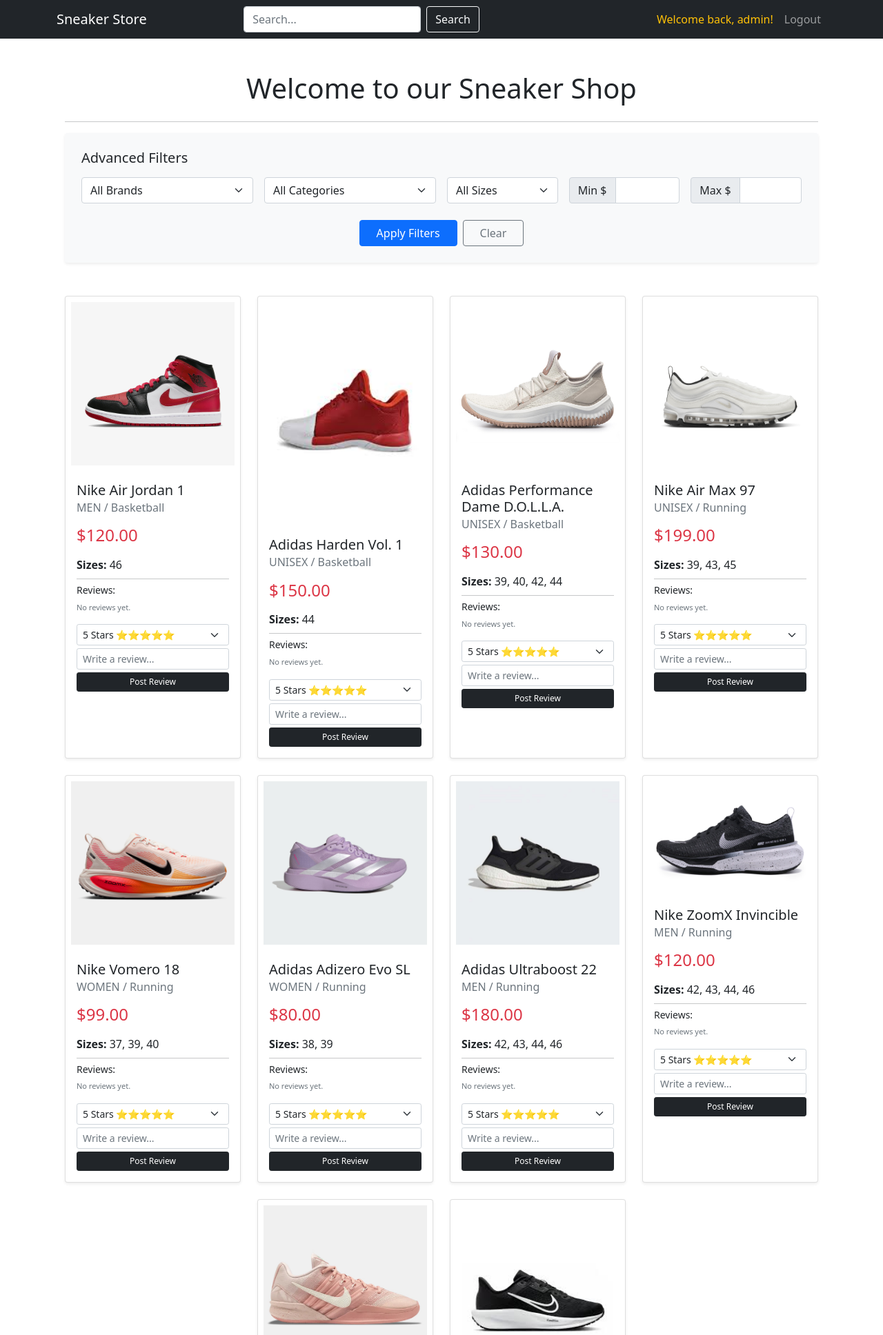
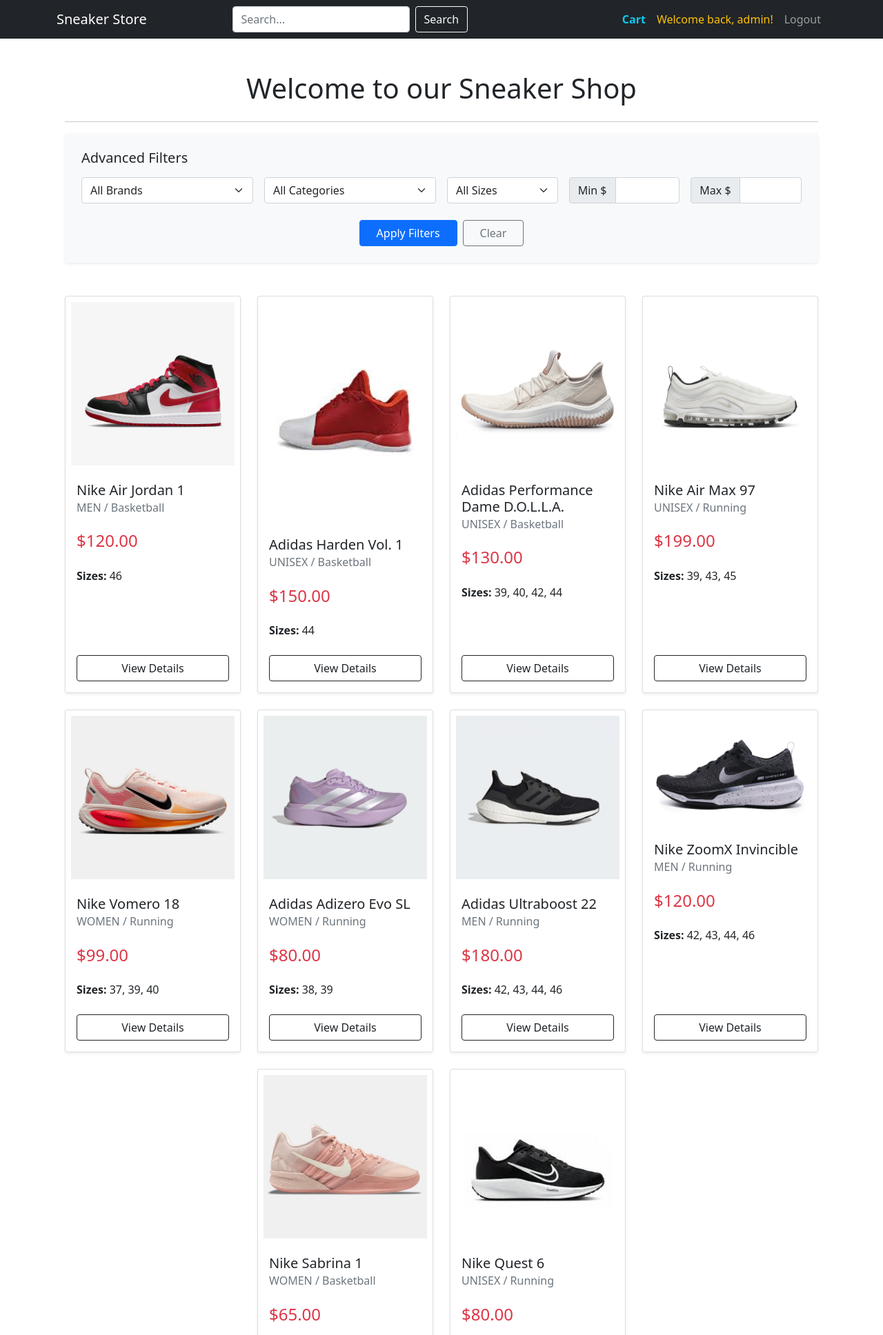
Before and after one commit to tkaloudis7/sneakers_project, a Django app: page / in a window 1280 px wide. Shown: the top 1936 px of the page at 69% size. Run offline with Django 5.2, Linux system fonts and the light colour scheme; a user stored in the database is signed in; data comes from the database, SQL or seed files in the repository; both versions use the stored data as it was after the commit; data that the repository does not hold is empty.

Commit message:
cart, checkout, product details

```diff
--- a/config/urls.py
+++ b/config/urls.py
@@ -11,8 +11,14 @@ urlpatterns = [
     path('logout/', views.logout_view, name='logout'),
     path('profile/', views.profile_view, name='profile'),
     path('', views.home, name='home'),
+    path('product/<int:sneaker_id>/', views.product_detail, name='product_detail'),
     path('add-review/<int:sneaker_id>/', views.add_review, name='add_review'),
     path('delete-review/<int:review_id>/', views.delete_review, name='delete_review'),
+    path('add-to-cart/<int:sneaker_id>/', views.add_to_cart, name='add_to_cart'),
+    path('cart/', views.cart_view, name='cart_view'),
+    path('update-cart/<int:item_id>/', views.update_cart, name='update_cart'),
+    path('remove-from-cart/<int:item_id>/', views.remove_from_cart, name='remove_from_cart'),
+    path('checkout/', views.checkout_view, name='checkout'),
 ]
 
 if settings.DEBUG:
--- a/store/views.py
+++ b/store/views.py
@@ -1,7 +1,7 @@
 from django.shortcuts import render, redirect, get_object_or_404
 from django.contrib.auth.forms import UserCreationForm, AuthenticationForm
 from django.contrib.auth import login, logout
-from .models import Sneaker, Category, Size, Review
+from .models import Sneaker, Category, Size, Review, Cart, CartItem
 from django.contrib.auth.decorators import login_required
 from django.db.models import Q
 
@@ -26,7 +26,6 @@ def login_view(request):
             return redirect('/')
     else:
         form = AuthenticationForm()
-
     return render(request, 'login.html', {'form': form})
 
 
@@ -35,7 +34,6 @@ def home(request):
     categories = Category.objects.all()
     all_sizes = Size.objects.all()
 
-    #parameters
     query = request.GET.get('q')
     category_id = request.GET.get('category')
     brand = request.GET.get('brand')
@@ -43,7 +41,7 @@ def home(request):
     min_price = request.GET.get('min_price')
     max_price = request.GET.get('max_price')
 
-    #filters
+#filters
     if query:
         all_sneakers = all_sneakers.filter(Q(brand__icontains=query) | Q(name__icontains=query))
     if category_id:
@@ -57,7 +55,6 @@ def home(request):
     if max_price:
         all_sneakers = all_sneakers.filter(price__lte=max_price)
 
-    #recommendations
     if category_id:
         recommendations = Sneaker.objects.filter(subcategory__category_id=category_id).order_by('?')[:3]
     elif query:
@@ -67,7 +64,6 @@ def home(request):
     else:
         recommendations = Sneaker.objects.order_by('?')[:3]
 
-    #reviews of the user
     user_reviewed_sneakers = []
     if request.user.is_authenticated:
         user_reviewed_sneakers = Review.objects.filter(user=request.user).values_list('sneaker_id', flat=True)
@@ -85,14 +81,25 @@ def logout_view(request):
     logout(request)
     return redirect('/')
 
-
-# profile view (only for users)
+#profile view
 @login_required(login_url='/login/')
 def profile_view(request):
     return render(request, 'profile.html')
 
+#product details page
+def product_detail(request, sneaker_id):
+    sneaker = get_object_or_404(Sneaker, id=sneaker_id)
+    has_reviewed = False
+    if request.user.is_authenticated:
+        has_reviewed = Review.objects.filter(sneaker=sneaker, user=request.user).exists()
 
-#reviews saving
+    context = {
+        'sneaker': sneaker,
+        'has_reviewed': has_reviewed
+    }
+    return render(request, 'store/product_detail.html', context)
+
+#review management
 @login_required(login_url='/login/')
 def add_review(request, sneaker_id):
     if request.method == "POST":
@@ -104,9 +111,7 @@ def add_review(request, sneaker_id):
         except (ValueError, TypeError):
             rating = 5
 
-        #checking if the user has already reviewed the product
         has_reviewed = Review.objects.filter(sneaker_id=sneaker_id, user=request.user).exists()
-
         if comment and not has_reviewed:
             Review.objects.create(
                 sneaker_id=sneaker_id,
@@ -114,13 +119,93 @@ def add_review(request, sneaker_id):
                 comment=comment,
                 rating=rating
             )
-    return redirect('/')
+    return redirect('product_detail', sneaker_id=sneaker_id)
 
-#delete review
 @login_required(login_url='/login/')
 def delete_review(request, review_id):
     if request.method == "POST":
         review = get_object_or_404(Review, id=review_id)
+        sneaker_id = review.sneaker.id
         if request.user == review.user:
             review.delete()
-    return redirect('/')
+    return redirect('product_detail', sneaker_id=sneaker_id)
+
+#cart
+@login_required(login_url='/login/')
+def add_to_cart(request, sneaker_id):
+    if request.method == "POST":
+        sneaker = get_object_or_404(Sneaker, id=sneaker_id)
+        selected_size = request.POST.get('size') #get size
+
+        try:
+            quantity = int(request.POST.get('quantity', 1))
+        except ValueError:
+            quantity = 1
+
+        #max quantity 10
+        if quantity > 10:
+            quantity = 10
+        elif quantity < 1:
+            quantity = 1
+
+        cart, created = Cart.objects.get_or_create(user=request.user)
+
+        cart_item, item_created = CartItem.objects.get_or_create(
+            cart=cart,
+            sneaker=sneaker,
+            selected_size=selected_size,
+            defaults={'quantity': quantity}
+        )
+
+        if not item_created:
+            cart_item.quantity += quantity
+            if cart_item.quantity > 10:
+                cart_item.quantity = 10
+            cart_item.save()
+
+    return redirect('cart_view')
+
+@login_required(login_url='/login/')
+def cart_view(request):
+    cart, created = Cart.objects.get_or_create(user=request.user)
+    total_cart_price = sum(item.total_price for item in cart.items.all())
+
+    context = {
+        'cart': cart,
+        'total_cart_price': total_cart_price
+    }
+    return render(request, 'store/cart.html', context)
+
+@login_required(login_url='/login/')
+def update_cart(request, item_id):
+    if request.method == "POST":
+        cart_item = get_object_or_404(CartItem, id=item_id, cart__user=request.user)
+        try:
+            new_quantity = int(request.POST.get('quantity'))
+        except ValueError:
+            new_quantity = 1
+
+        if new_quantity > 10:
+            new_quantity = 10
+        elif new_quantity < 1:
+            new_quantity = 1
+
+        cart_item.quantity = new_quantity
+        cart_item.save()
+    return redirect('cart_view')
+
+@login_required(login_url='/login/')
+def remove_from_cart(request, item_id):
+    if request.method == "POST":
+        cart_item = get_object_or_404(CartItem, id=item_id, cart__user=request.user)
+        cart_item.delete()
+    return redirect('cart_view')
+
+#checkout simulation
+@login_required(login_url='/login/')
+def checkout_view(request):
+    if request.method == "POST":
+        cart = get_object_or_404(Cart, user=request.user)
+        cart.items.all().delete()
+        return render(request, 'store/checkout_success.html')
+    return redirect('cart_view')
--- a/templates/layout.html
+++ b/templates/layout.html
@@ -19,6 +19,11 @@
 
       <ul class="navbar-nav ms-auto">
         {% if user.is_authenticated %}
+
+        <li class="nav-item">
+          <a class="nav-link text-info fw-bold" href="{% url 'cart_view' %}">Cart</a>
+        </li>
+
         <li class="nav-item">
           <a class="nav-link text-warning" href="/profile/">Welcome back, {{ user.username }}!</a>
         </li>
--- a/templates/store/home.html
+++ b/templates/store/home.html
@@ -64,11 +64,18 @@
         {% for sneaker in sneakers %}
         <div class="col">
             <div class="card h-100 shadow-sm">
+
+                <a href="{% url 'product_detail' sneaker.id %}">
                     {% if sneaker.image %}
                     <img src="{{ sneaker.image.url }}" class="card-img-top p-2" alt="{{ sneaker.name }}">
                     {% endif %}
-                <div class="card-body">
+                </a>
+
+                <div class="card-body d-flex flex-column">
+
+                    <a href="{% url 'product_detail' sneaker.id %}" class="text-decoration-none text-dark">
                         <h5 class="card-title">{{ sneaker.brand }} {{ sneaker.name }}</h5>
+                    </a>
                     <h6 class="card-subtitle mb-2 text-muted">
                         {{ sneaker.subcategory.category.name }} / {{ sneaker.subcategory.name }}
                     </h6>
@@ -81,50 +88,9 @@
                         {% endfor %}
                     </p>
 
-                    <hr class="mt-2 mb-2">
-
-                    <h6 style="font-size: 14px;">Reviews:</h6>
-                    {% for review in sneaker.reviews.all %}
-                    <div class="d-flex justify-content-between align-items-center mb-1">
-                        <p class="mb-0" style="font-size: 12px;">
-                            <strong>{{ review.user.username }}:</strong> {{ review.comment }} ({{ review.rating }}★)
-                        </p>
-
-                        {% if user == review.user %}
-                        <form method="POST" action="{% url 'delete_review' review.id %}" style="display:inline;">
-                            {% csrf_token %}
-                            <button type="submit" class="btn btn-sm text-danger p-0 ms-2" style="font-size: 11px; background:none; border:none;" title="Delete Review">
-                                ❌
-                            </button>
-                        </form>
-                        {% endif %}
+                    <div class="mt-auto pt-3">
+                        <a href="{% url 'product_detail' sneaker.id %}" class="btn btn-outline-dark w-100">View Details</a>
                     </div>
-                    {% empty %}
-                    <p class="text-muted mb-1" style="font-size: 11px;">No reviews yet.</p>
-                    {% endfor %}
-
-                    {% if user.is_authenticated %}
-                    {% if sneaker.id in user_reviewed_sneakers %}
-                    <p class="text-success mt-2 mb-0" style="font-size: 11px;">
-                        <em>✓ You have already reviewed this product.</em>
-                    </p>
-                    {% else %}
-                    <form method="POST" action="{% url 'add_review' sneaker.id %}" class="mt-3">
-                        {% csrf_token %}
-                        <select name="rating" class="form-select form-select-sm mb-1" required>
-                            <option value="5" selected>5 Stars ⭐⭐⭐⭐⭐</option>
-                            <option value="4">4 Stars ⭐⭐⭐⭐</option>
-                            <option value="3">3 Stars ⭐⭐⭐</option>
-                            <option value="2">2 Stars ⭐⭐</option>
-                            <option value="1">1 Star ⭐</option>
-                        </select>
-                        <input type="text" name="comment" placeholder="Write a review..." class="form-control form-control-sm mb-1" required>
-                        <button type="submit" class="btn btn-sm btn-dark w-100" style="font-size: 12px;">Post Review</button>
-                    </form>
-                    {% endif %}
-                    {% else %}
-                    <p class="text-muted mt-2 mb-0" style="font-size: 11px;"><em>Log in to post a review.</em></p>
-                    {% endif %}
 
                 </div>
             </div>
@@ -143,7 +109,9 @@
     <div class="row row-cols-1 row-cols-md-3 g-4 mb-5">
         {% for rec in recommendations %}
         <div class="col">
-            <div class="card h-100 border-0 bg-light">
+
+            <a href="{% url 'product_detail' rec.id %}" class="text-decoration-none text-dark">
+                <div class="card h-100 border-0 bg-light shadow-sm">
                     {% if rec.image %}
                     <img src="{{ rec.image.url }}" class="card-img-top p-3" alt="{{ rec.name }}">
                     {% endif %}
@@ -152,6 +120,8 @@
                         <p class="text-danger font-weight-bold">${{ rec.price }}</p>
                     </div>
                 </div>
+            </a>
+
         </div>
         {% endfor %}
     </div>
```
Also changed, not shown: store/models.py (+22 -0 lines), templates/store/cart.html (added, +79 -0 lines), templates/store/checkout_success.html (added, +12 -0 lines), templates/store/product_detail.html (added, +98 -0 lines), db.sqlite3, store/migrations/0009_cart_cartitem.py (added), store/migrations/0010_cartitem_selected_size.py (added). Lines whose indentation alone changed are shown as unchanged.
